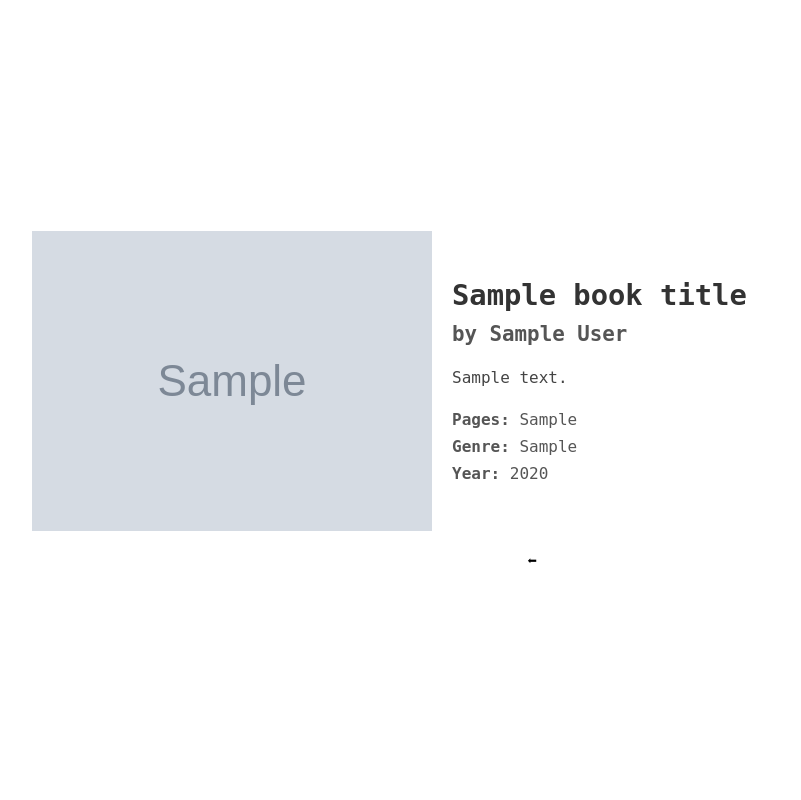
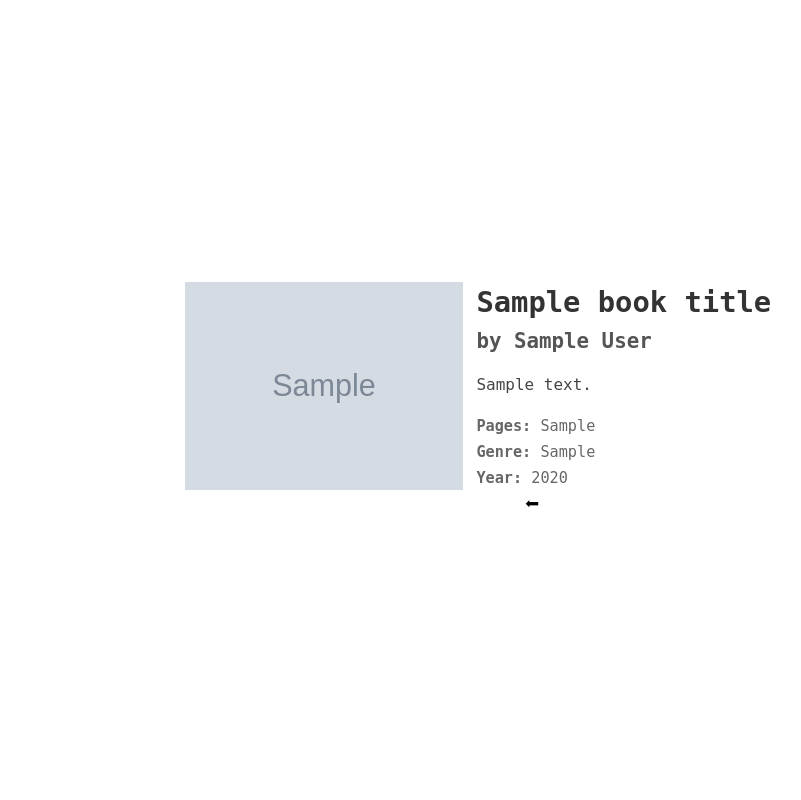
Before and after one commit to ZawarG/BookScout, a Flask app: template templates/book.html in a window 1280 px wide. Shown: the whole page, without its empty margins (108-909 px from the left). Run offline with Flask 3, Linux system fonts and the light colour scheme; the template is opened without the code that fills it: most values are stand-ins (such as "Sample title", 1, 10 or a date in 2020); grey boxes marked "Sample" are stand-in pictures.

Commit message:
completed book page design

```diff
--- a/static/styles.css
+++ b/static/styles.css
@@ -55,32 +55,40 @@ body {
     display: flex;
     justify-content: center;
     align-items: center;
-    min-height: 100vh;
+    /* min-height: 100vh; */
 }
 
 .container {
-    width: 90%;
+    display: flex;
+    flex-direction: column;
+    align-items: center;
     max-width: 1000px;
-    margin: 40px auto;
 }
 
 .card {
+    width: 100%;
+    max-height: 80%;
     display: flex;
     flex-direction: row;
-    border-radius: 8px;
-    overflow: visible;
 }
 
 .book-image {
     width: 40%;
     object-fit: contain;
+    max-height: 100%;
 }
 
 .book-info {
-    padding: 20px;
+    margin-left:2%;
     display: flex;
     flex-direction: column;
     justify-content: center;
+}
+
+/* creates scroll option for description if it's too long */
+.description {
+    max-height: 60%;
+    overflow: auto;
 }
 
 h1 {
@@ -100,10 +108,6 @@ p {
     line-height: 1.5;
 }
 
-p2 {
-    color: #555;
-}
-
 .details {
     margin-top: 20px;
     display: flex;
@@ -118,7 +122,6 @@ p2 {
 
 .back-container {
     text-align: center;
-    margin-top: 20px;
 }
 
 .back-button {
@@ -128,6 +131,7 @@ p2 {
     justify-content: center;
     text-decoration: none;
     color: black;
+    font-size: 1.5em;
 }
 
 /* adjust for smaller screens */
--- a/templates/book.html
+++ b/templates/book.html
@@ -6,21 +6,24 @@
 <body>
     <div class="container">
         <div class="card">
+            <img class="book-image" src="{{ book_image }}" onerror="this.style.display='none';">
             <!-- if the image cannot be found, onerror removes it -->
-            <img class="book-image" src="{{ book_image }}" onerror="this.style.display='none';">
-            <div class="book-info">
+            <div class="book-info" >
                 <h1>{{ book_title }}</h1>
                 <h2>by {{ book_author }}</h2>
-                <p>{{ book_description }}</p>
+                <div class="description">
+                    <p>{{ book_description }}</p>
+                </div>
                 <div class="details">
-                    <p2><strong>Pages:</strong> {{ book_pagecount }}</p2>
-                    <p2><strong>Genre:</strong> {{ book_genre }}</p2>
-                    <p2><strong>Year:</strong> {{ book_year }}</p2>
+                    <span><strong>Pages:</strong> {{ book_pagecount }}</span>
+                    <span><strong>Genre:</strong> {{ book_genre }}</span>
+                    <span><strong>Year:</strong> {{ book_year }}</span>
                 </div>
             </div>
         </div>
+        <!-- back button -->
         <div class="back-container">
-        <a href="/" class="back-button">⬅</a>
+            <a href="/" class="back-button">⬅</a>
         </div>
     </div>
 </body>
```
Lines whose indentation alone changed are shown as unchanged.
